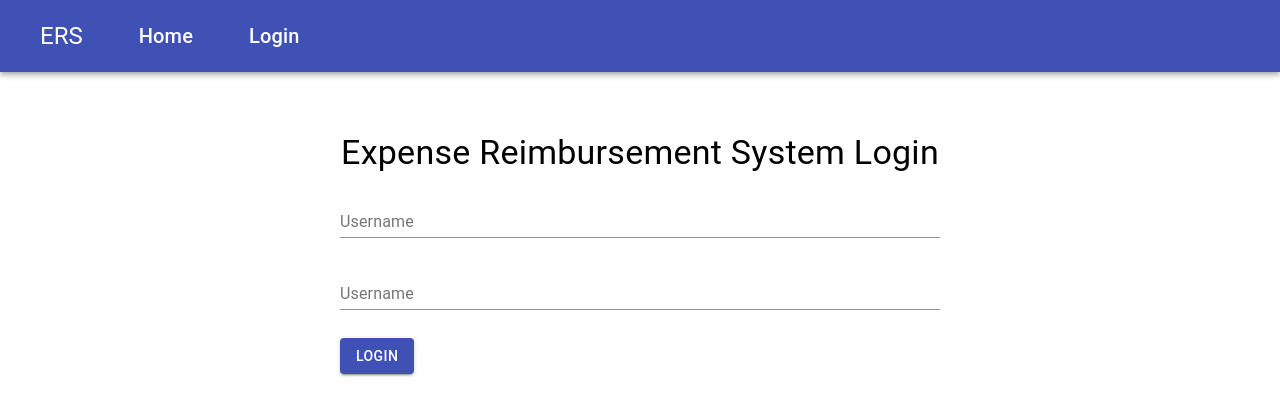
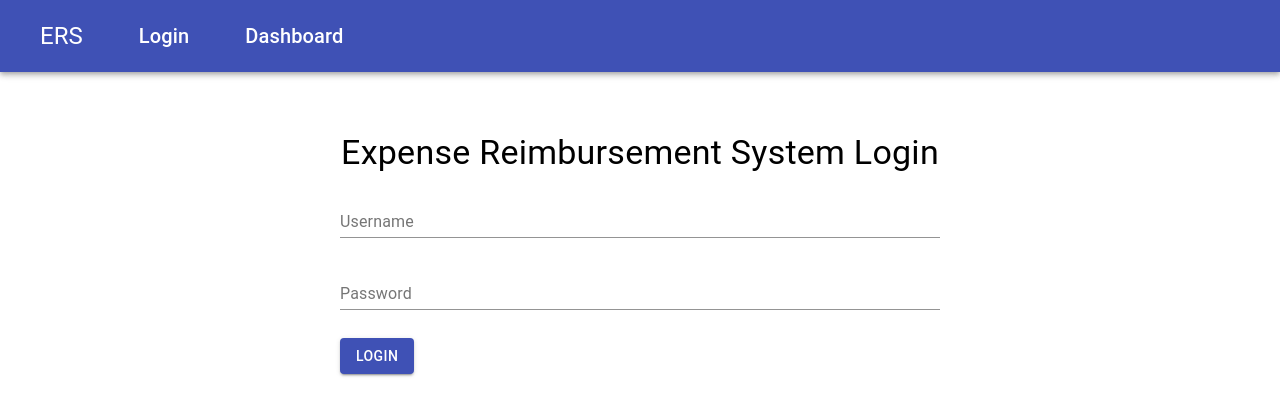
Before and after one commit to 200406-java-react-usf/kaneisha_reese_p1_ui, a React (Create React App) app in the folder project-1-ui-app/: page /login in a window 1280 px wide. Shown: the top 416 px of the page. Built offline with nearby package versions, Linux system fonts and the light colour scheme.

Commit message:
i dont remeber

```diff
--- a/project-1-ui-app/src/components/login-component/LoginComponent.tsx
+++ b/project-1-ui-app/src/components/login-component/LoginComponent.tsx
@@ -72,11 +72,11 @@ const LoginComponent = (props: ILoginProps) => {
                     />
                 </FormControl>
                 <FormControl margin="normal" fullWidth>
-                    <InputLabel htmlFor="password">Username</InputLabel>
+                    <InputLabel htmlFor="password">Password</InputLabel>
                     <Input
                         onChange={updateFormField}
                         value={password}
-                        id="password" type="text"
+                        id="password" type="password"
                         placeholder="Enter your password"
                     />
                 </FormControl>
--- a/project-1-ui-app/src/components/navbar-component/NavbarComponent.tsx
+++ b/project-1-ui-app/src/components/navbar-component/NavbarComponent.tsx
@@ -28,14 +28,15 @@ const NavbarComponent = (props: INavbarProps) => {
             <List component="nav">
                 <ListItem component="div" >
                     <TypoGraphy color="inherit" variant="h5">ERS</TypoGraphy>
+
                     <ListItemText inset>
-                    <TypoGraphy color="inherit" variant="h6">
-                            <Link to='/home' className={classes.link}>Home</Link>
+                        <TypoGraphy color="inherit" variant="h6">
+                            <Link to='/login' className={classes.link}>Login</Link>
                         </TypoGraphy>
                     </ListItemText>
                     <ListItemText inset>
-                        <TypoGraphy color="inherit" variant="h6">
-                            <Link to='/login' className={classes.link}>Login</Link>
+                    <TypoGraphy color="inherit" variant="h6">
+                            <Link to='/dashboard' className={classes.link}>Dashboard</Link>
                         </TypoGraphy>
                     </ListItemText>
                     <ListItemText inset>
--- a/project-1-ui-app/src/remote/user-service.ts
+++ b/project-1-ui-app/src/remote/user-service.ts
@@ -8,16 +8,16 @@ export async function addUser(newUser: NewUser) {
 }
 
 export async function getUsers() {
-    return await ersClient.get('/users');
+    let response = await ersClient.get('/users');
+    return await response.data;
 }
 
 export async function getUserById(id: number) {
-    return await ersClient.get(`/users/${id}`);
+    let response = ersClient.get(`/users/${id}`);
+    return (await response).data;
 }
 
-export async function getUserByUniqueKey(key: string, value: string) {
-    return await ersClient.get(`/users?${key}=${value}`);
-}
+
 
 export async function updateUser(updatedUser: NewUser) {
     let response = await ersClient.put('/users', updatedUser);
```
